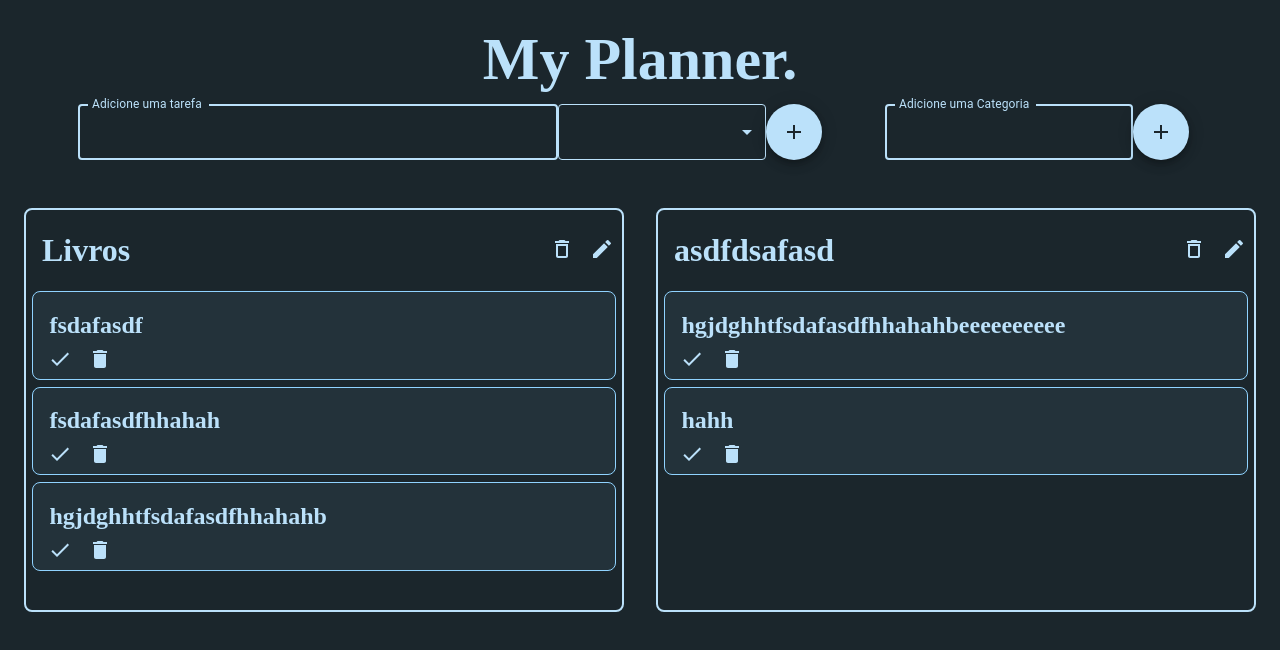
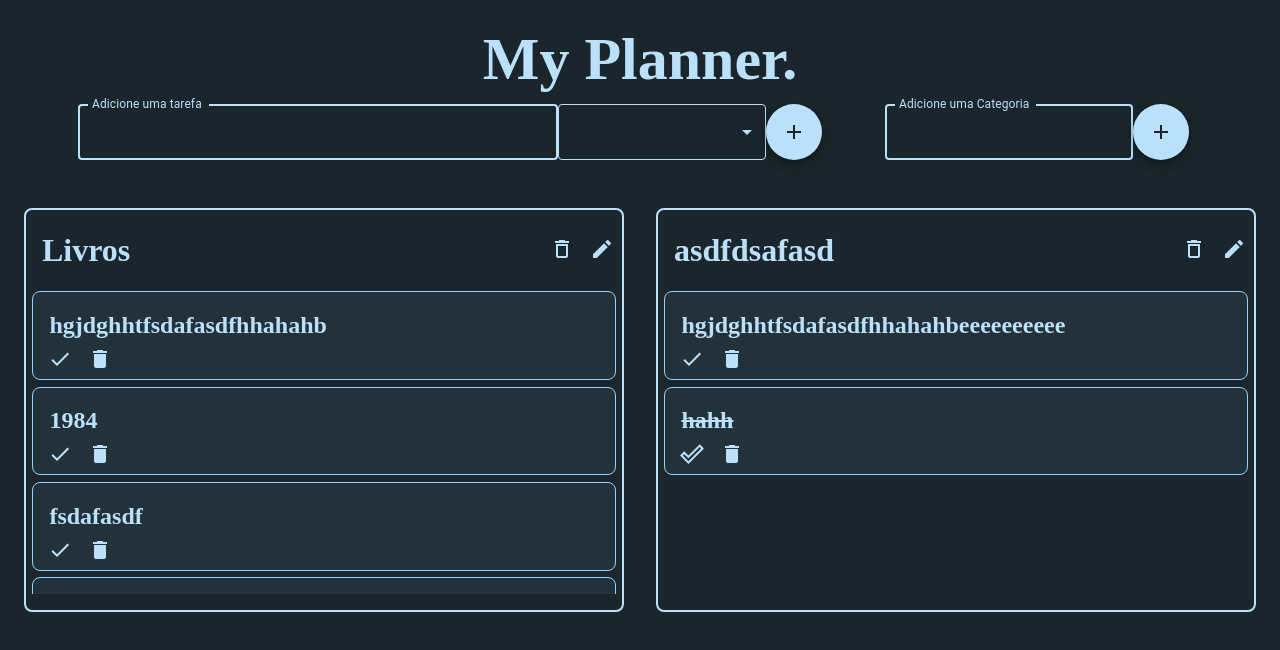
Before and after one commit to Caique27/My-Planner, a React (Create React App) app: page / in a window 1280 px wide. Shown: the top 650 px of the page. Built offline with nearby package versions, Linux system fonts and the light colour scheme; data requests are answered from the project's data file.

Commit message:
Adicionada a função de marcar e desmarcar a tarefa como feita

```diff
--- a/db.json
+++ b/db.json
@@ -3,6 +3,18 @@
     {
       "nome": "Livros",
       "tarefas": [
+        {
+          "title": "hgjdghhtfsdafasdfhhahahb",
+          "status": "undone",
+          "category": "Livros",
+          "id": 3
+        },
+        {
+          "title": "1984",
+          "status": "undone",
+          "category": "Livros",
+          "id": 4
+        },
         {
           "title": "fsdafasdf",
           "status": "undone",
@@ -14,12 +26,6 @@
           "status": "undone",
           "category": "Livros",
           "id": 2
-        },
-        {
-          "title": "hgjdghhtfsdafasdfhhahahb",
-          "status": "undone",
-          "category": "Livros",
-          "id": 3
         }
       ],
       "id": 1
@@ -35,7 +41,7 @@
         },
         {
           "title": "hahh",
-          "status": "undone",
+          "status": "done",
           "category": "Provas",
           "id": 3
         }
--- a/src/App.js
+++ b/src/App.js
@@ -12,6 +12,7 @@ import {
 	excluirCategoria,
 	excluirTarefa,
 	renomearCategoria,
+	mudarStatus,
 } from "./axios/actions.js";
 
 function App() {
@@ -54,6 +55,9 @@ function App() {
 	async function renameCategoria(id, novoNome) {
 		setMensagem(await renomearCategoria(id, novoNome));
 	}
+	async function changeStatus(idCategoria, idTarefa) {
+		setMensagem(await mudarStatus(idCategoria, idTarefa));
+	}
 
 	return (
 		<ThemeProvider theme={theme}>
@@ -76,6 +80,7 @@ function App() {
 							deleteCategoria={apagarCategoria}
 							deleteTarefa={apagarTarefa}
 							renameCategoria={renameCategoria}
+							changeStatus={changeStatus}
 							mensagem={mensagem}
 						/>
 					))}
--- a/src/axios/actions.js
+++ b/src/axios/actions.js
@@ -184,3 +184,47 @@ export async function renomearCategoria(id, novoNome) {
 		message: "Tarefa atualizada com sucesso",
 	};
 }
+
+export async function mudarStatus(idCategoria, idTarefa) {
+
+
+	try {
+
+var categoria = await busca(`/categorias/${idCategoria}`);
+	var tarefaEscolhida;
+	for (var c = 0; c < categoria.tarefas.length; c++) {
+		if (categoria.tarefas[c].id == idTarefa) {
+			tarefaEscolhida = categoria.tarefas[c];
+			categoria.tarefas.splice(c, 1);
+			if (tarefaEscolhida.status == "done") {
+				tarefaEscolhida.status = "undone";
+			} else {
+				tarefaEscolhida.status = "done";
+			}
+			categoria.tarefas = [
+				...categoria.tarefas.slice(0, c),
+				tarefaEscolhida,
+				...categoria.tarefas.slice(c),
+			];
+			break;
+		}
+	}
+
+
+
+
+
+		atualizar(`/categorias/${categoria.id}`, categoria);
+		return {
+			open: false,
+			error: false,
+			message: ``,
+		};
+	} catch {
+		return {
+			open: true,
+			error: true,
+			message: `Erro ao atualizar tarefa`,
+		};
+	}
+}
--- a/src/components/Lista.jsx
+++ b/src/components/Lista.jsx
@@ -13,6 +13,7 @@ function Lista({
 	deleteTarefa,
 	renameCategoria,
 	mensagem,
+	changeStatus,
 }) {
 	const [openDialog, setOpenDialog] = useState("none");
 	return (
@@ -49,7 +50,9 @@ function Lista({
 					<Tarefa
 						data={tarefa}
 						deleteTarefa={deleteTarefa}
+						changeStatus={changeStatus}
 						categoriaId={data.id}
+						tarefaId={tarefa.id}
 					/>
 				))}
 			</p>
--- a/src/components/Tarefa.css
+++ b/src/components/Tarefa.css
@@ -25,3 +25,7 @@
     margin-left: 8rem;
     margin-top: 1rem;
   }
+
+.Tarefa-done{
+    text-decoration:line-through ;
+}
--- a/src/components/Tarefa.jsx
+++ b/src/components/Tarefa.jsx
@@ -13,13 +13,26 @@ import {
 	Button,
 } from "@mui/material";
 
-function Tarefa({ data, deleteTarefa, categoriaId }) {
+function Tarefa({ data, deleteTarefa, changeStatus, categoriaId, tarefaId }) {
 	const [openDialog, setOpenDialog] = useState(false);
 	return (
 		<section className="Tarefa-section">
-			<h1 className="Tarefa-titulo">{data.title}</h1>
+			<h1
+				className={
+					data.status == "done"
+						? "Tarefa-titulo Tarefa-done"
+						: "Tarefa-titulo"
+				}
+			>
+				{data.title}
+			</h1>
 			<div className="Tarefa-info">
-				<IconButton color="fourth">
+				<IconButton
+					color="fourth"
+					onClick={() => {
+						changeStatus(categoriaId, tarefaId);
+					}}
+				>
 					{data.status == "done" ? (
 						<Tooltip title="Marcar como não feita" arrow>
 							<DoneOutlineIcon />
```
